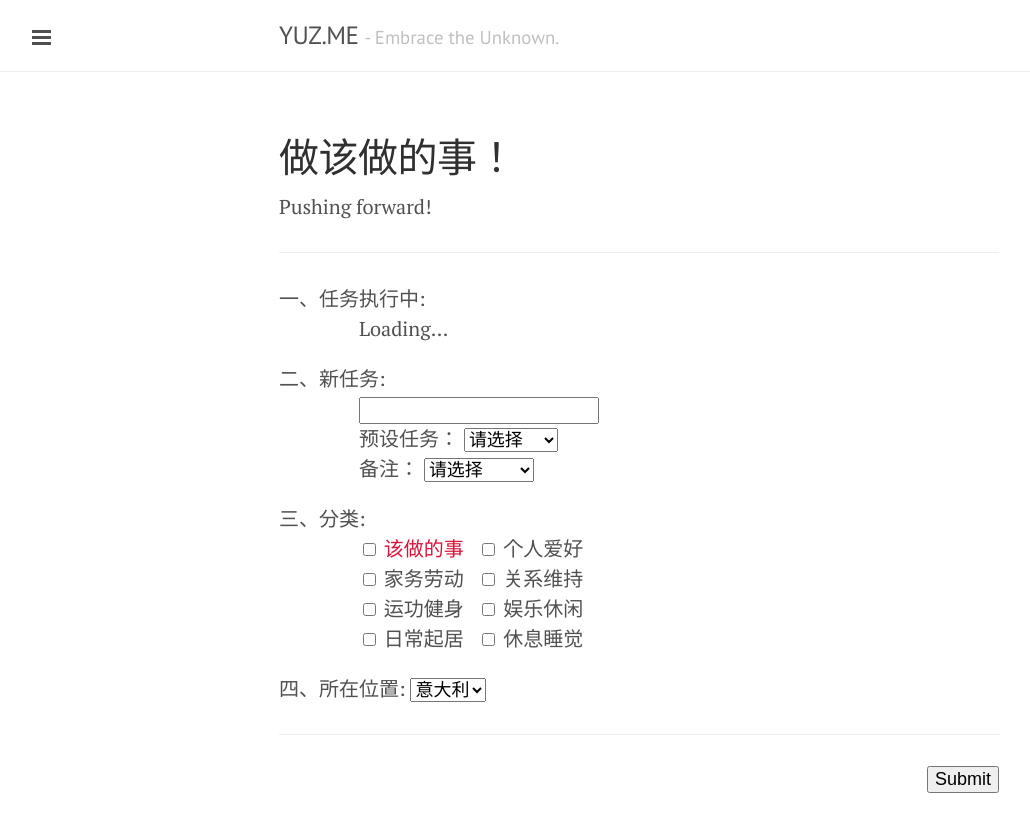
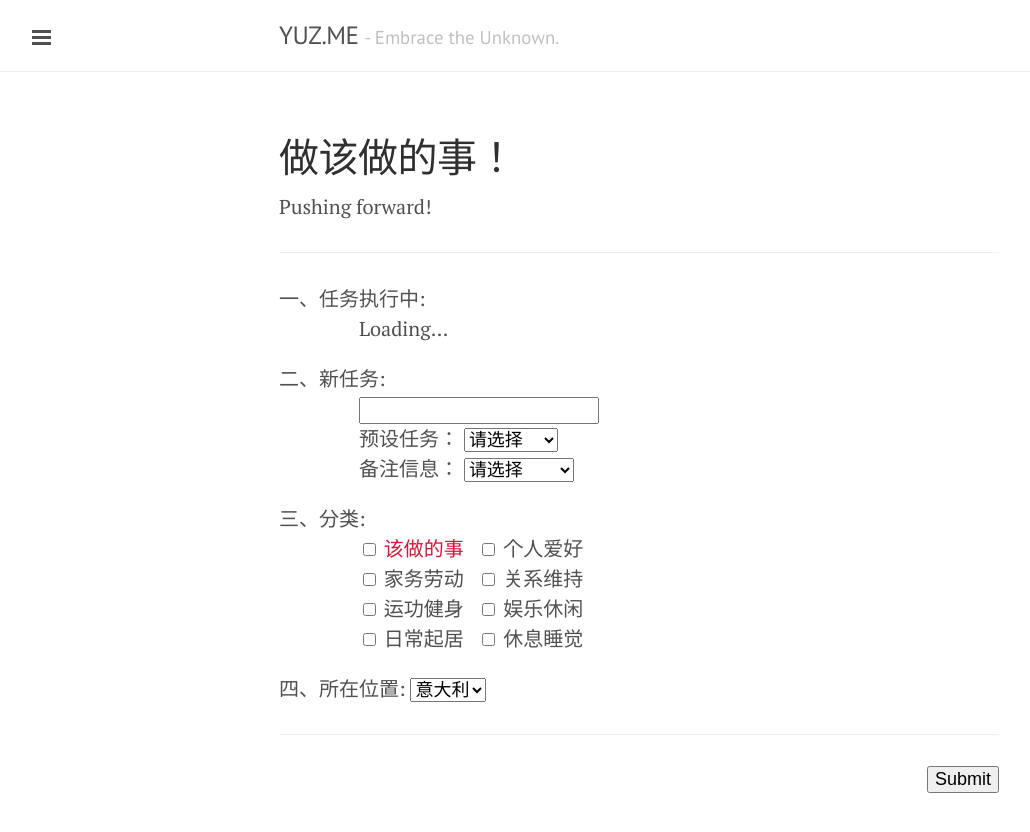
Before and after one commit to yusite/yuz.me, a Jekyll site: the page built from log.md, in a window 1280 px wide. Shown: the top 832 px of the page, without its empty margins (1-1031 px from the left). Built offline with Jekyll 4.4.1, drawn with Linux system fonts in a browser that asks for light colours; Markdown is read by kramdown in place of the engine named in the settings.

Commit message:
update log page

```diff
--- a/log.md
+++ b/log.md
@@ -34,7 +34,7 @@ Pushing forward!
             <option value="编程任务">编程任务</option>
             </select>
             </li>
-            <li>备注：
+            <li>备注信息：
             <select name="create" style="font-size:18px;">
             <option selected value="">请选择</option>
             <option value="lynda.com">Lynda.com</option>
```
